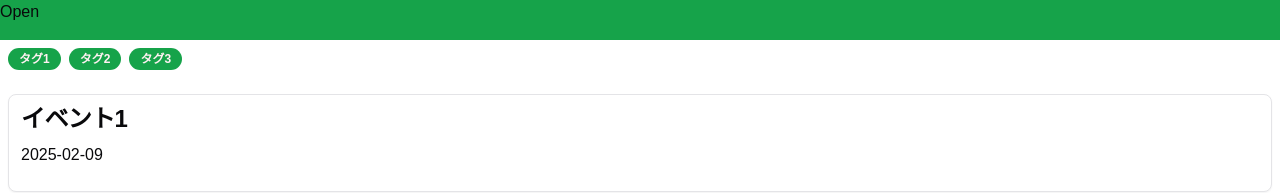
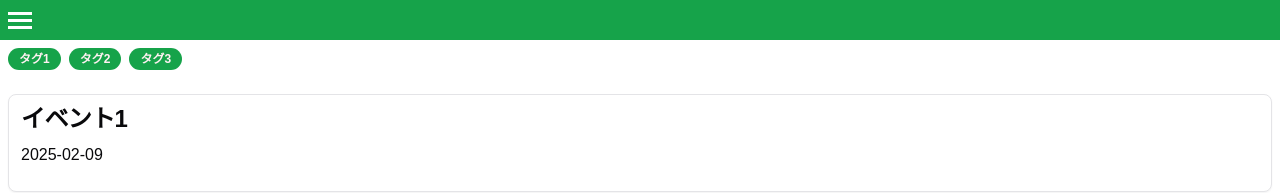
Before and after one commit to private-ryomann/word-training, a Next.js app: page /events in a window 1280 px wide. Shown: the top 193 px of the page. Built offline with nearby package versions, Linux system fonts and the light colour scheme.

Commit message:
ハンバーガーメニュー作成

```diff
--- a/src/app/events/page.tsx
+++ b/src/app/events/page.tsx
@@ -17,7 +17,7 @@ import {
 import { VisuallyHidden } from "@radix-ui/react-visually-hidden";
 import { format } from "date-fns";
 import { FaCirclePlus } from "react-icons/fa6";
-
+import { RxCross2 } from "react-icons/rx";
 /**
  * イベント一覧表示画面
  */
@@ -87,12 +87,20 @@ const events = [
 export default function EventsPage() {
 	return (
 		<>
-			<header className="h-10 bg-primary">
+			<header className="h-10 bg-primary p-1">
 				<Drawer direction="left">
-					<DrawerTrigger>Open</DrawerTrigger>
+					<DrawerTrigger>
+						<div className="p-1">
+							<span className="block w-6 h-[3px] bg-white my-1" />
+							<span className="block w-6 h-[3px] bg-white my-1" />
+							<span className="block w-6 h-[3px] bg-white my-1" />
+						</div>
+					</DrawerTrigger>
 					<DrawerContent className="h-screen w-40 rounded-t-none rounded-r-md">
-						<DrawerHeader>
-							<DrawerClose>close</DrawerClose>
+						<DrawerHeader className="p-2">
+							<DrawerClose className="flex flex-row justify-end">
+								<RxCross2 size={25} />
+							</DrawerClose>
 						</DrawerHeader>
 						<DrawerTitle>
 							<VisuallyHidden />
--- a/src/db/schemas/events.ts
+++ b/src/db/schemas/events.ts
@@ -6,6 +6,7 @@ import {
 	timestamp,
 	varchar,
 } from "drizzle-orm/pg-core";
+import { createSelectSchema } from "drizzle-zod";
 import { users } from "./users";
 
 export const eventStatus = pgEnum("status", ["pending", "finished"]);
@@ -24,3 +25,5 @@ export const events = pgTable("event", {
 	createdAt: timestamp("createdAt").notNull().defaultNow(),
 	updatedAt: timestamp("updatedAt").notNull().defaultNow(),
 });
+
+export const selectUserSchema = createSelectSchema(events);
```
